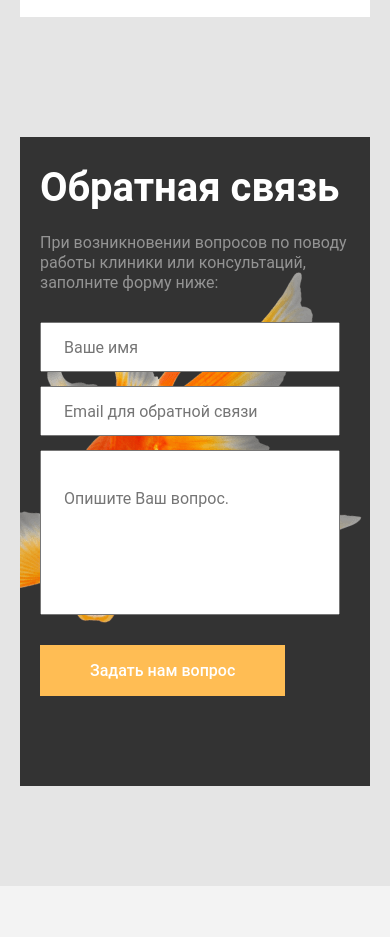
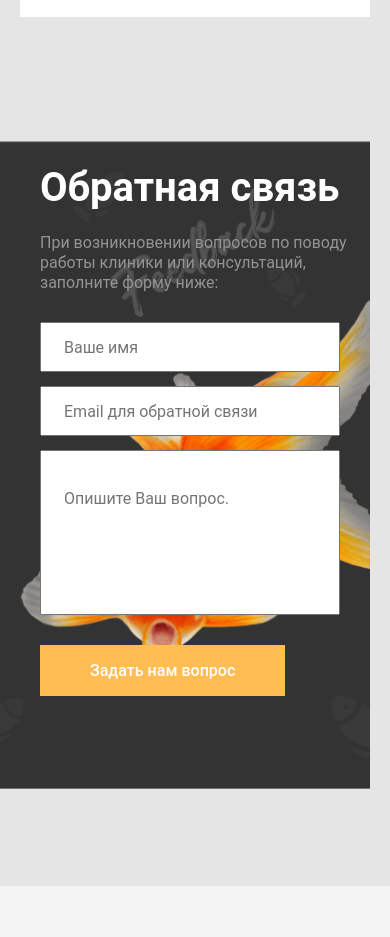
Before and after one commit to doston701/VET, a plain HTML site: page index.html in a window 390 px wide. Shown: the part 4500-5437 px from the top of the page. Drawn offline with Linux system fonts and the light colour scheme.

Commit message:
given some changes to the feedback section

```diff
--- a/scss/block/_feedback.scss
+++ b/scss/block/_feedback.scss
@@ -3,6 +3,7 @@
 }
 
 .feedback__wrapper {
+  position: relative;
   @include list;
   height: 649px;
   max-width: 1320px;
@@ -11,21 +12,32 @@
 .feedback__iframe {
   width: 462px;
   height: 652px;
+  z-index: 2;
 }
 
 .feedback__content {
+  position: relative;
   width: 858px;
-  background-color: #333333;
   height: 649px;
   padding: 62px 0 74px 100px;
-  background-image: url("../../img/feedback_fish.png");
+}
+
+.feedback__content::after {
+  position: absolute;
+  content: "";
+  width: 952px;
+  height: 652px;
+  background-image: url("../../img/feedback.bg__img.png");
   background-repeat: no-repeat;
-  background-position-x: right;
-  background-position-y: center;
+  background-size: cover;
+  top: 0;
+  right: 0;
+  z-index: -1;
 }
 
 .feedback__registration {
   max-width: 375px;
+  z-index: 4;
 }
 
 .feedback__title {
@@ -83,6 +95,19 @@
     margin: 0 auto;
   }
 
+  .feedback__content::after {
+    position: absolute;
+    content: "";
+    width: 952px;
+    height: 652px;
+    background-image: url("../../img/feedback.bg__img.png");
+    background-repeat: no-repeat;
+    background-size: cover;
+    top: 0;
+    right: 0;
+    z-index: -1;
+  }
+
   .feedback__iframe {
     display: none;
   }
@@ -90,14 +115,8 @@
   .feedback__content {
     max-width: 732px;
     margin: 0 auto;
-    background-color: #333333;
     height: 649px;
     padding: 62px 0 74px 100px;
-    background-image: url("../../img/feedback_fish.png");
-    background-repeat: no-repeat;
-    background-position-x: right;
-    background-position-y: center;
-    z-index: -1;
   }
 }
 
@@ -112,13 +131,21 @@
 
   .feedback__content {
     width: 600px;
-    background-color: #333333;
     height: 649px;
     padding: 30px 0 30px 20px;
-    background-image: url("../../img/feedback_fish.png");
+  }
+
+  .feedback__content::after {
+    position: absolute;
+    content: "";
+    width: 952px;
+    height: 652px;
+    background-image: url("../../img/feedback.bg__img.png");
     background-repeat: no-repeat;
-    background-position-x: right;
-    background-position-y: center;
+    background-size: cover;
+    top: 0;
+    right: 0;
+    z-index: -1;
   }
 
   .feedback__registration {
@@ -130,14 +157,22 @@
 @media only screen and (max-width: 597px) {
   .feedback__content {
     width: 600px;
-    background-color: #333333;
     height: 649px;
     margin: 0 auto;
     padding: 20px 20px 20px 20px;
-    background-image: url("../../img/feedback_fish.png");
+  }
+
+  .feedback__content::after {
+    position: absolute;
+    content: "";
+    width: 952px;
+    height: 652px;
+    background-image: url("../../img/feedback.bg__img.png");
     background-repeat: no-repeat;
-    background-position-x: right;
-    background-position-y: center;
+    background-size: cover;
+    top: 0;
+    right: 0;
+    z-index: -1;
   }
 }
 
@@ -147,6 +182,19 @@
     height: 50px;
     margin-bottom: 14px;
     padding-left: 22px;
+  }
+
+  .feedback__content::after {
+    position: absolute;
+    content: "";
+    width: 952px;
+    height: 652px;
+    background-image: url("../../img/feedback.bg__img.png");
+    background-repeat: no-repeat;
+    background-size: cover;
+    top: 0;
+    right: 0;
+    z-index: -1;
   }
 
   .feedback__input-email {
```
Also changed, not shown: css/main.css, img/feedback.bg__img.png (added), 1 other file.
